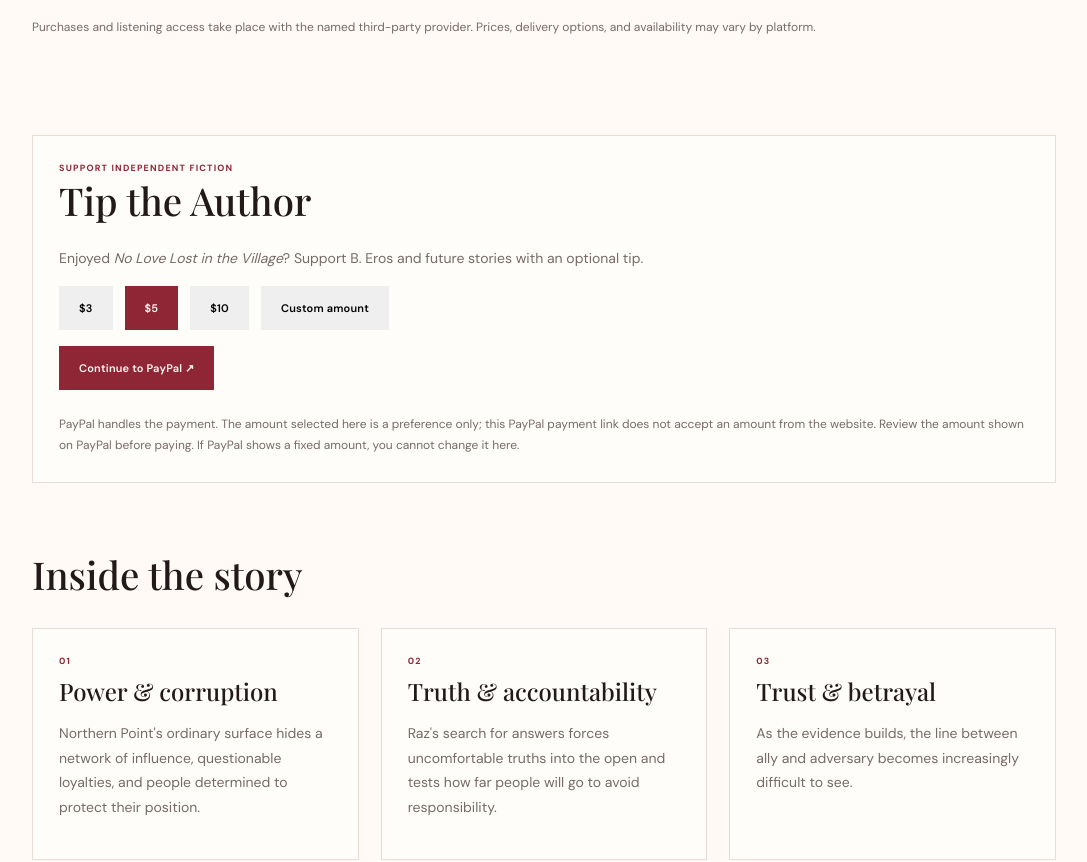
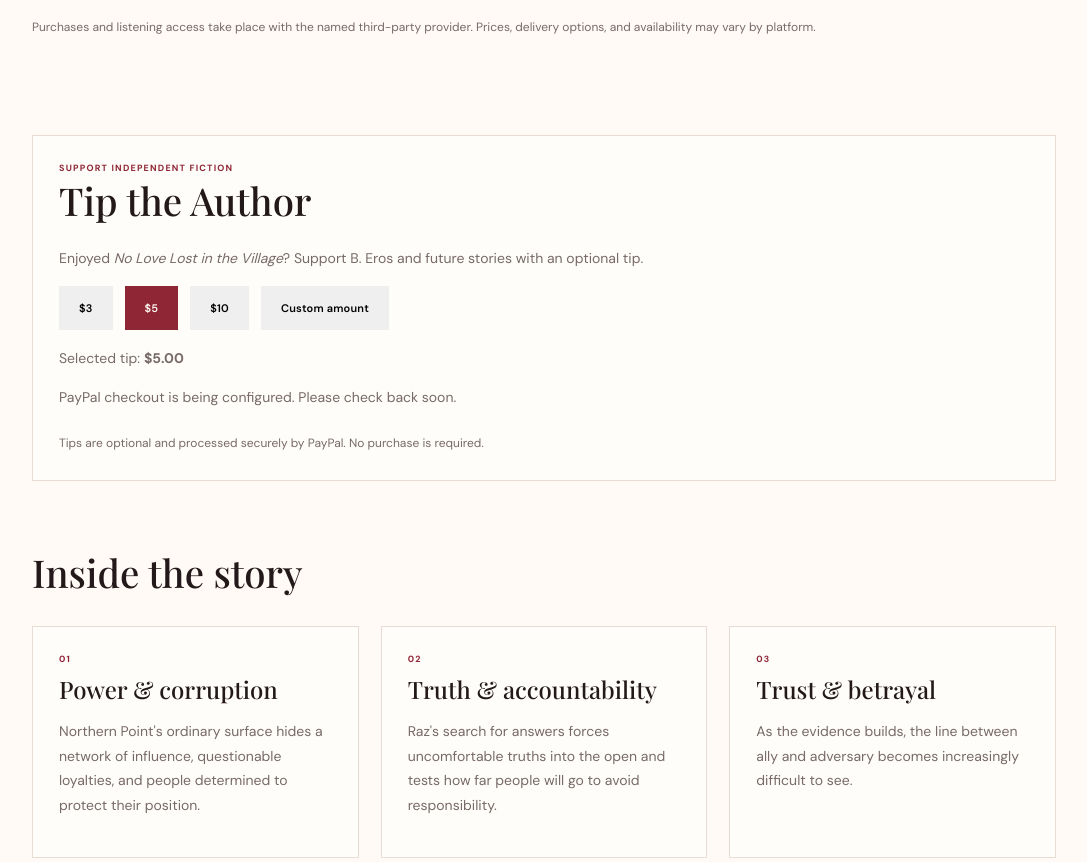
Before and after one commit to erospublish-bit/eros-publishing, a Next.js app: page /books/no-love-lost-in-the-village in a window 1280 px wide. Shown: the part 2200-3062 px from the top of the page, without its empty margins (96-1183 px from the left). Built offline with nearby package versions, Linux system fonts and the light colour scheme; no server answers; a web font is replaced by a local one.

Commit message:
Replace fixed PayPal tip link with secure amount-aware checkout UI

```diff
--- a/components/AuthorTip.tsx
+++ b/components/AuthorTip.tsx
@@ -1,37 +1,86 @@
 'use client';
 
-import { useState } from 'react';
+import { useEffect, useRef, useState } from 'react';
 
-const paypalUrl = 'https://www.paypal.com/ncp/payment/9HPW959BDPQW4';
+type PayPalButtons = { render: (element: HTMLElement) => Promise<void> };
+type PayPalSDK = { Buttons: (options: Record<string, unknown>) => PayPalButtons };
+declare global { interface Window { paypal?: PayPalSDK } }
+
+const clientId = process.env.NEXT_PUBLIC_PAYPAL_CLIENT_ID;
+const enabled = Boolean(clientId && process.env.NEXT_PUBLIC_PAYPAL_CHECKOUT_ENABLED === 'true');
 
 export function AuthorTip() {
-  const [amount, setAmount] = useState('5');
+  const [choice, setChoice] = useState('5');
   const [custom, setCustom] = useState('');
-  const selected = amount === 'custom' ? Number(custom) : Number(amount);
-  const valid = Number.isFinite(selected) && selected >= 1 && selected <= 10000;
+  const [error, setError] = useState('');
+  const [success, setSuccess] = useState(false);
+  const [sdkReady, setSdkReady] = useState(false);
+  const container = useRef<HTMLDivElement>(null);
+  const amount = choice === 'custom' ? custom : choice;
+  const valid = /^(?:[1-9]\d{0,3}|10000)(?:\.\d{1,2})?$/.test(amount) && Number(amount) <= 10000;
+  const selectedAmount = useRef(amount);
+  selectedAmount.current = amount;
+
+  useEffect(() => {
+    if (!enabled || !clientId) return;
+    if (window.paypal) { setSdkReady(true); return; }
+    const script = document.createElement('script');
+    script.src = 'https://www.paypal.com/sdk/js?client-id=' + encodeURIComponent(clientId) + '&currency=USD&intent=capture';
+    script.async = true;
+    script.onload = () => setSdkReady(true);
+    script.onerror = () => setError('PayPal could not load. Please try again later.');
+    document.body.appendChild(script);
+    return () => { script.remove(); };
+  }, []);
+
+  useEffect(() => {
+    if (!sdkReady || !valid || !container.current || !window.paypal || success) return;
+    const node = container.current;
+    node.replaceChildren();
+    let active = true;
+    const buttons = window.paypal.Buttons({
+      createOrder: async () => {
+        setError('');
+        const response = await fetch('/api/tips/create-order', { method: 'POST', headers: { 'Content-Type': 'application/json' }, body: JSON.stringify({ amount: selectedAmount.current }) });
+        const data = await response.json();
+        if (!response.ok || !data.id) throw new Error(data.error || 'Unable to start checkout');
+        return data.id;
+      },
+      onApprove: async (data: { orderID: string }) => {
+        const response = await fetch('/api/tips/capture-order', { method: 'POST', headers: { 'Content-Type': 'application/json' }, body: JSON.stringify({ orderId: data.orderID }) });
+        const result = await response.json();
+        if (!response.ok || result.status !== 'COMPLETED') throw new Error(result.error || 'Payment confirmation failed');
+        if (active) setSuccess(true);
+      },
+      onError: (err: unknown) => { if (active) setError(err instanceof Error ? err.message : 'PayPal checkout encountered an error.'); },
+      onCancel: () => { if (active) setError('Checkout was cancelled. No payment was confirmed.'); },
+    });
+    void buttons.render(node).catch(() => { if (active) setError('Unable to display PayPal checkout.'); });
+    return () => { active = false; node.replaceChildren(); };
+  }, [sdkReady, amount, valid, success]);
 
   return (
     <section className="page-card" aria-labelledby="author-tip-heading" style={{ marginTop: '2rem' }}>
       <div className="card-icon">SUPPORT INDEPENDENT FICTION</div>
       <h2 id="author-tip-heading" className="page-section-heading">Tip the Author</h2>
       <p>Enjoyed <em>No Love Lost in the Village</em>? Support B. Eros and future stories with an optional tip.</p>
-      <div role="group" aria-label="Suggested tip amount" style={{ display: 'flex', gap: '.75rem', flexWrap: 'wrap', margin: '1rem 0' }}>
-        {['3', '5', '10', 'custom'].map(value => (
-          <button key={value} type="button" className={amount === value ? 'button button-primary' : 'button book-secondary-button'} aria-pressed={amount === value} onClick={() => setAmount(value)}>
-            {value === 'custom' ? 'Custom amount' : '$' + value}
-          </button>
-        ))}
-      </div>
-      {amount === 'custom' && (
-        <label style={{ display: 'block', marginBottom: '1rem' }}>
-          Custom tip amount (USD)
+      {!success ? <>
+        <div role="group" aria-label="Tip amount" style={{ display: 'flex', gap: '.75rem', flexWrap: 'wrap', margin: '1rem 0' }}>
+          {['3', '5', '10', 'custom'].map(value => (
+            <button key={value} type="button" className={choice === value ? 'button button-primary' : 'button book-secondary-button'} aria-pressed={choice === value} onClick={() => { setChoice(value); setError(''); }}>
+              {value === 'custom' ? 'Custom amount' : '$' + value}
+            </button>
+          ))}
+        </div>
+        {choice === 'custom' && <label style={{ display: 'block', marginBottom: '1rem' }}>Custom tip amount (USD)
           <input type="number" min="1" max="10000" step="0.01" inputMode="decimal" value={custom} onChange={event => setCustom(event.target.value)} placeholder="Enter an amount" style={{ display: 'block', maxWidth: '220px', padding: '.65rem', marginTop: '.4rem' }} />
-        </label>
-      )}
-      <a className="button button-primary" href={paypalUrl} target="_blank" rel="noopener noreferrer" aria-disabled={!valid} onClick={event => { if (!valid) event.preventDefault(); }} style={!valid ? { opacity: .5, pointerEvents: 'none' } : undefined}>
-        Continue to PayPal ↗
-      </a>
-      <p className="book-purchase-note">PayPal handles the payment. The amount selected here is a preference only; this PayPal payment link does not accept an amount from the website. Review the amount shown on PayPal before paying. If PayPal shows a fixed amount, you cannot change it here.</p>
+        </label>}
+        {valid && <p>Selected tip: <strong>${Number(amount).toFixed(2)}</strong></p>}
+        {!valid && <p role="status">Enter a tip between $1 and $10,000.</p>}
+        {enabled ? <div ref={container} aria-label="PayPal checkout" /> : <p role="status">PayPal checkout is being configured. Please check back soon.</p>}
+        {error && <p role="alert">{error}</p>}
+      </> : <p role="status">Thank you for supporting B. Eros! PayPal confirmed your payment.</p>}
+      <p className="book-purchase-note">Tips are optional and processed securely by PayPal. No purchase is required.</p>
     </section>
   );
 }
```
